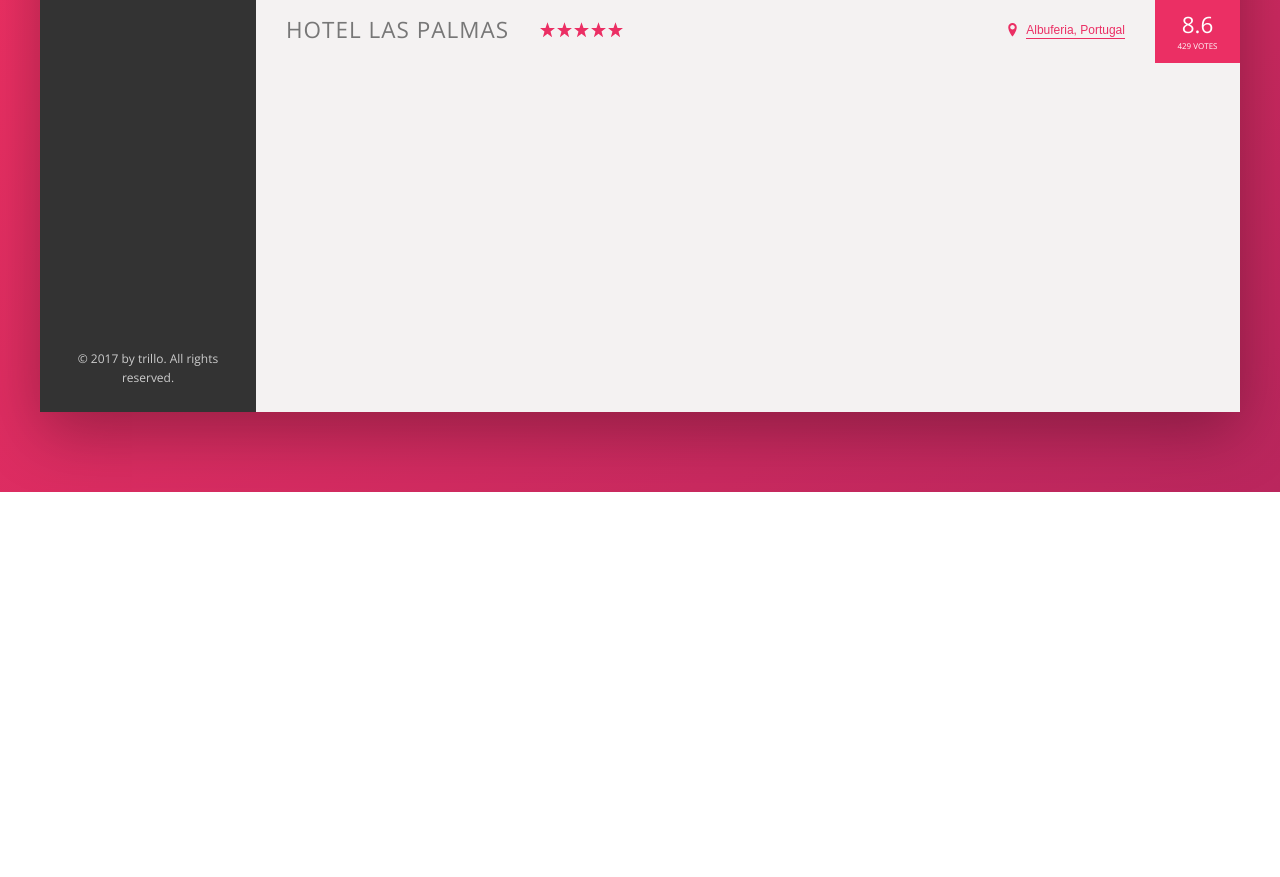
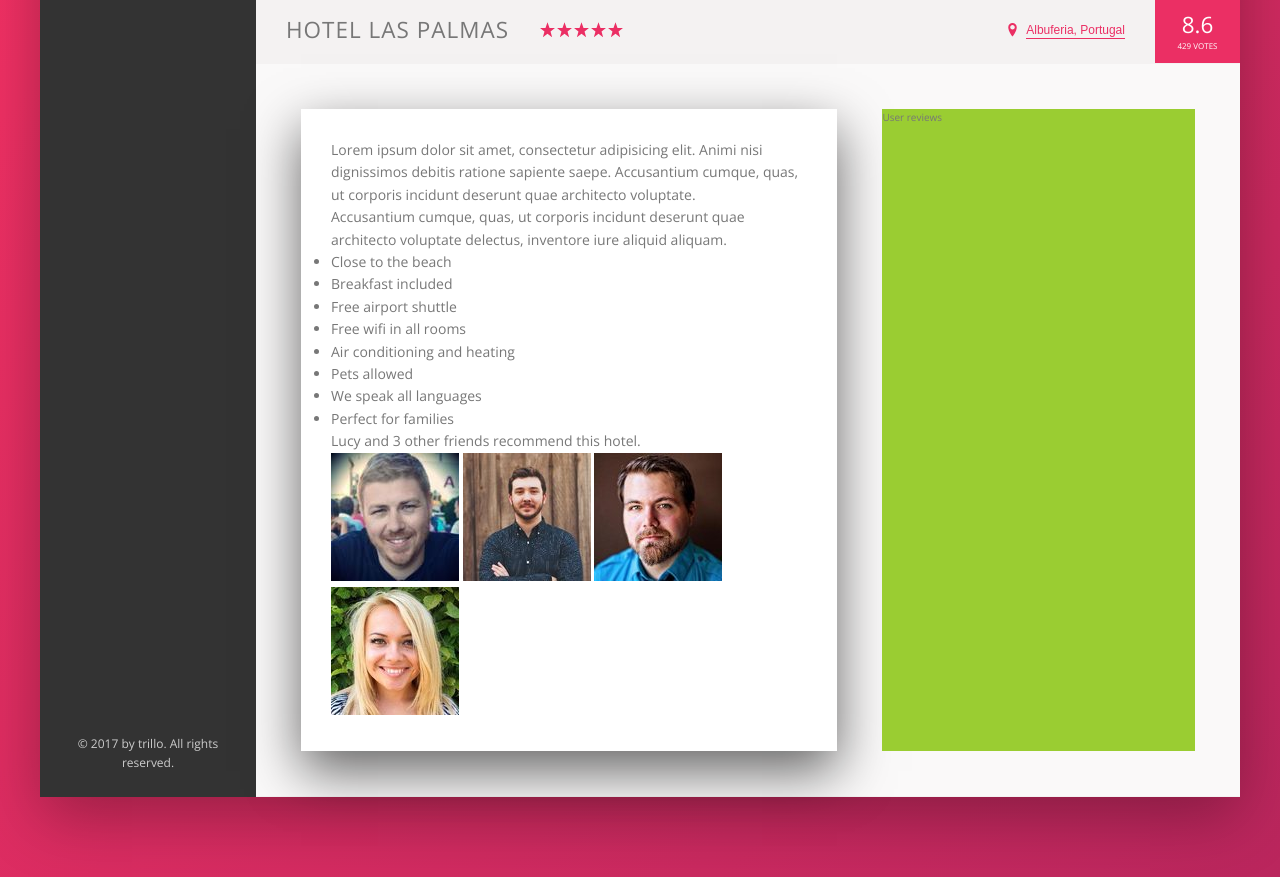
Before and after one commit to Charpell/Trillo, a website: page index.html in a window 1280 px wide. Shown: the part 538-1415 px from the top of the page. Before the commit the page ends 1030 px from the top, so only its background shows below. Drawn offline with nearby package versions, Linux system fonts and the light colour scheme; files that its build step writes are made by us from their sources.

Commit message:
Building the Description Section 1

```diff
--- a/index.html
+++ b/index.html
@@ -137,6 +137,42 @@
                            <div class="overview__rating-count">429 votes</div>
                        </div>
                    </div>
+
+                   <div class="detail">
+                       <div class="description">
+                           <p class="paragraph">
+                                Lorem ipsum dolor sit amet, consectetur adipisicing elit. Animi nisi dignissimos debitis ratione sapiente saepe. Accusantium cumque, quas, ut corporis incidunt deserunt quae architecto voluptate.
+                           </p>
+                           <p class="paragraph">
+                                Accusantium cumque, quas, ut corporis incidunt deserunt quae architecto voluptate delectus, inventore iure aliquid aliquam.
+                           </p>
+                           <ul class="list">
+                               <li class="list__item">Close to the beach</li>
+                               <li class="list__item">Breakfast included</li>
+                               <li class="list__item">Free airport shuttle</li>
+                               <li class="list__item">Free wifi in all rooms</li>
+                               <li class="list__item">Air conditioning and heating</li>
+                               <li class="list__item">Pets allowed</li>
+                               <li class="list__item">We speak all languages</li>
+                               <li class="list__item">Perfect for families</li>
+                           </ul>
+                           <div class="recommend">
+                               <p class="recommend__count">
+                                   Lucy and 3 other friends recommend this hotel.
+                               </p>
+                               <div class="recommend_friends">
+                                   <img src="img/user-3.jpg" alt="Friend 1" class="recommend_photo">
+                                   <img src="img/user-4.jpg" alt="Friend 2" class="recommend_photo">
+                                   <img src="img/user-5.jpg" alt="Friend 3" class="recommend_photo">
+                                   <img src="img/user-6.jpg" alt="Friend 4" class="recommend_photo">
+                                </div>
+                           </div>
+                       </div>
+
+                       <div class="user-reviews">
+                           User reviews
+                       </div>
+                   </div>
                </main>
            </div>
        </div>
--- a/sass/_base.scss
+++ b/sass/_base.scss
@@ -27,6 +27,9 @@ Grey dark 3: #999
   --color-grey-dark-3: #999;
 
   --shadow-dark: 0 2rem 6rem rgba(0,0,0, .3);
+  --shadow-light: 0 2rem 5rem rgba(0,0,0, .6);
+
+  --line: 1px solid var(--color-grey-light-2);
 }
 
 * {
--- a/sass/_components.scss
+++ b/sass/_components.scss
@@ -209,7 +209,7 @@
 .overview {
   display: flex;
   align-items: center;
-  border-bottom: 1px solid var(--color-grey-light-2);
+  border-bottom: var(--line);
 
   &__heading {
     font-size: 2.25rem;
--- a/sass/_layout.scss
+++ b/sass/_layout.scss
@@ -11,7 +11,7 @@
   font-size: 1.4rem;
   height: 7rem;
   background-color: #fff;
-  border-bottom: var(--color-grey-light-2);
+  border-bottom: var(--line);
 
   display: flex;
   justify-content: space-between;
@@ -33,6 +33,26 @@
 }
 
 .hotel-view {
-  height: 80rem;
   flex: 1;
 }
+
+.detail {
+  display: flex;
+  padding: 4.5rem;
+  background-color: var(--color-grey-light-1);
+  border-bottom: var(--line);
+}
+
+.description {
+  font-size: 1.4rem;
+  background-color: #fff;
+  box-shadow: var(--shadow-light);
+  padding: 3rem;
+  flex: 0 0 60%;
+  margin-right: 4.5rem;
+}
+
+.user-reviews {
+  background-color: yellowgreen;
+  flex: 1;
+}
```
